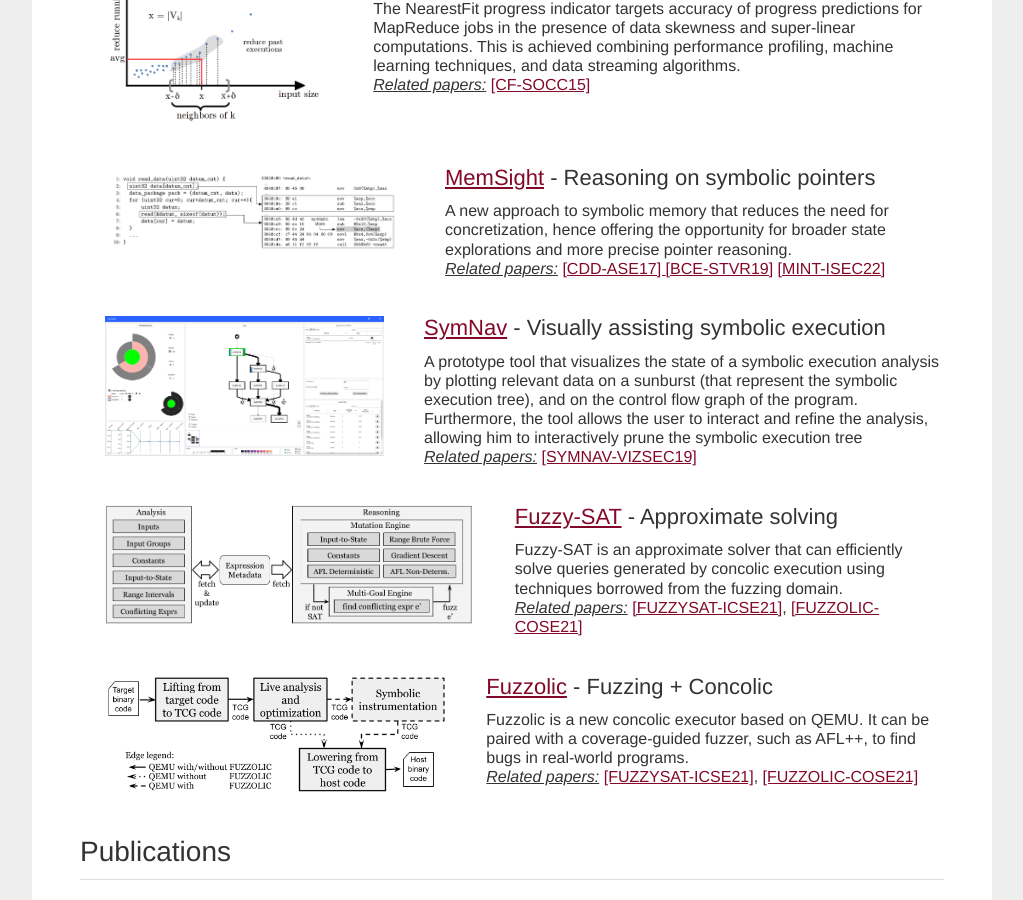
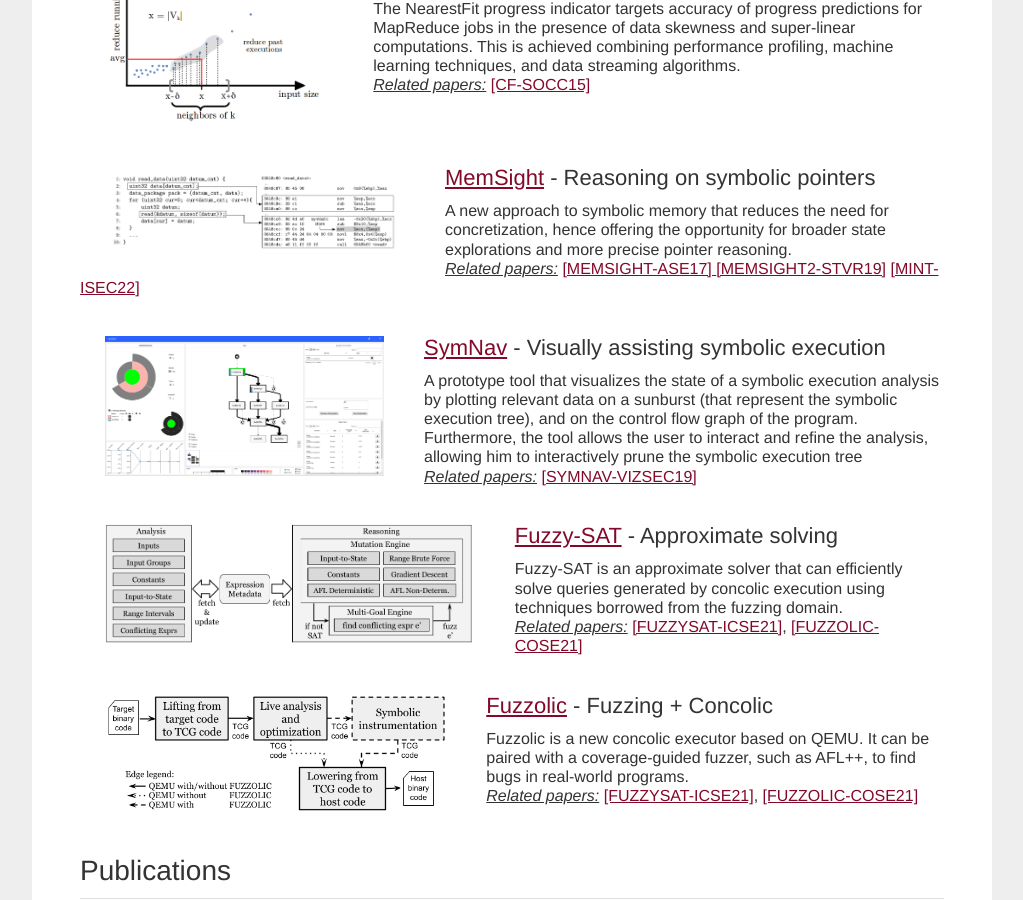
Before and after one commit to ecoppa/ecoppa.github.io, a Jekyll site: the page built from index.html, in a window 1280 px wide and 900 px high, scrolled down 1771 px. Shown: the whole window, without its empty margins (128-1151 px from the left). Built offline with Jekyll 4.4.1, drawn with Linux system fonts in a browser that asks for light colours.

Commit message:
Update index.html

```diff
--- a/index.html
+++ b/index.html
@@ -286,7 +286,7 @@
 						offering the opportunity for broader state explorations and more
 						precise pointer reasoning.
 						<br />
-						<u><i>Related papers:</i></u> <a href="#CDD-ASE17">[CDD-ASE17] <a href="#BCE-STVR19">[BCE-STVR19]</a> <a href="#MINT-ISEC22">[MINT-ISEC22]</a>
+						<u><i>Related papers:</i></u> <a href="#CDD-ASE17">[MEMSIGHT-ASE17] <a href="#MEMSIGHT2-STVR19">[MEMSIGHT2-STVR19]</a> <a href="#MINT-ISEC22">[MINT-ISEC22]</a>
 					</div>
 					<div style="clear: both;"></div>
 				</div>
```
